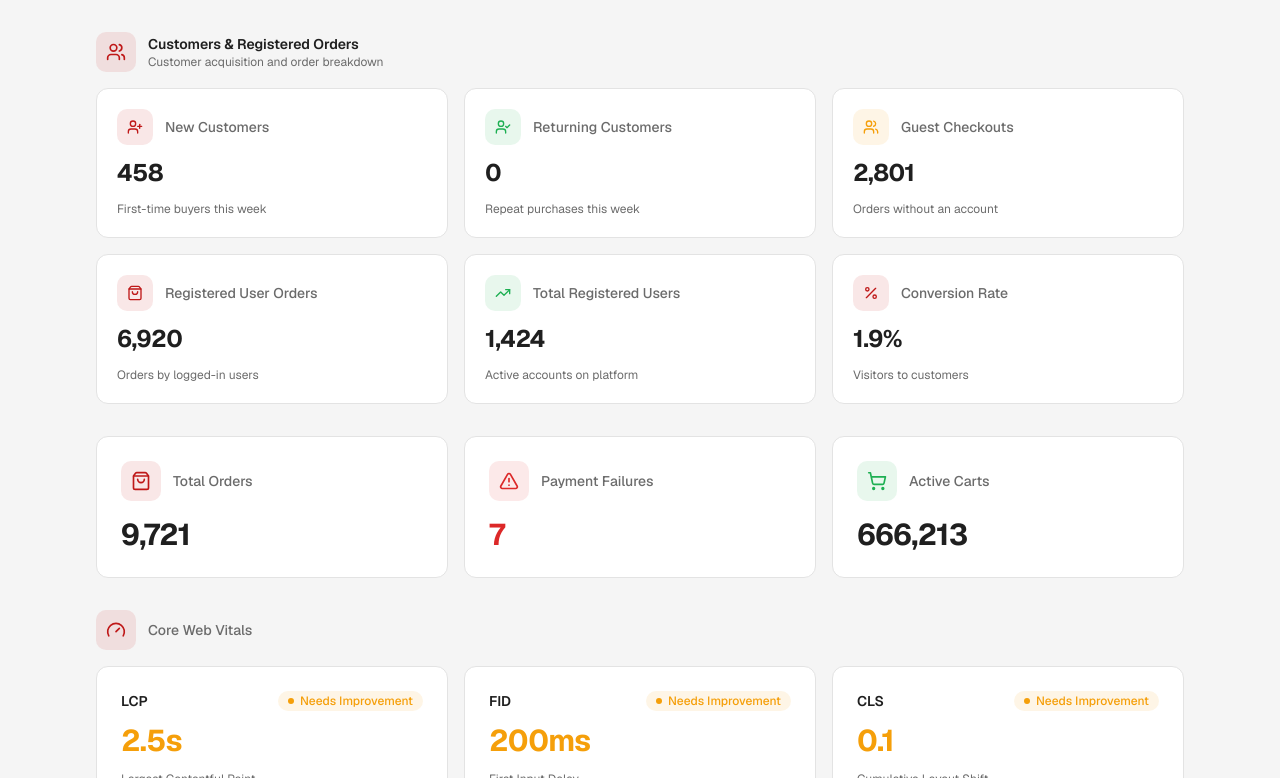
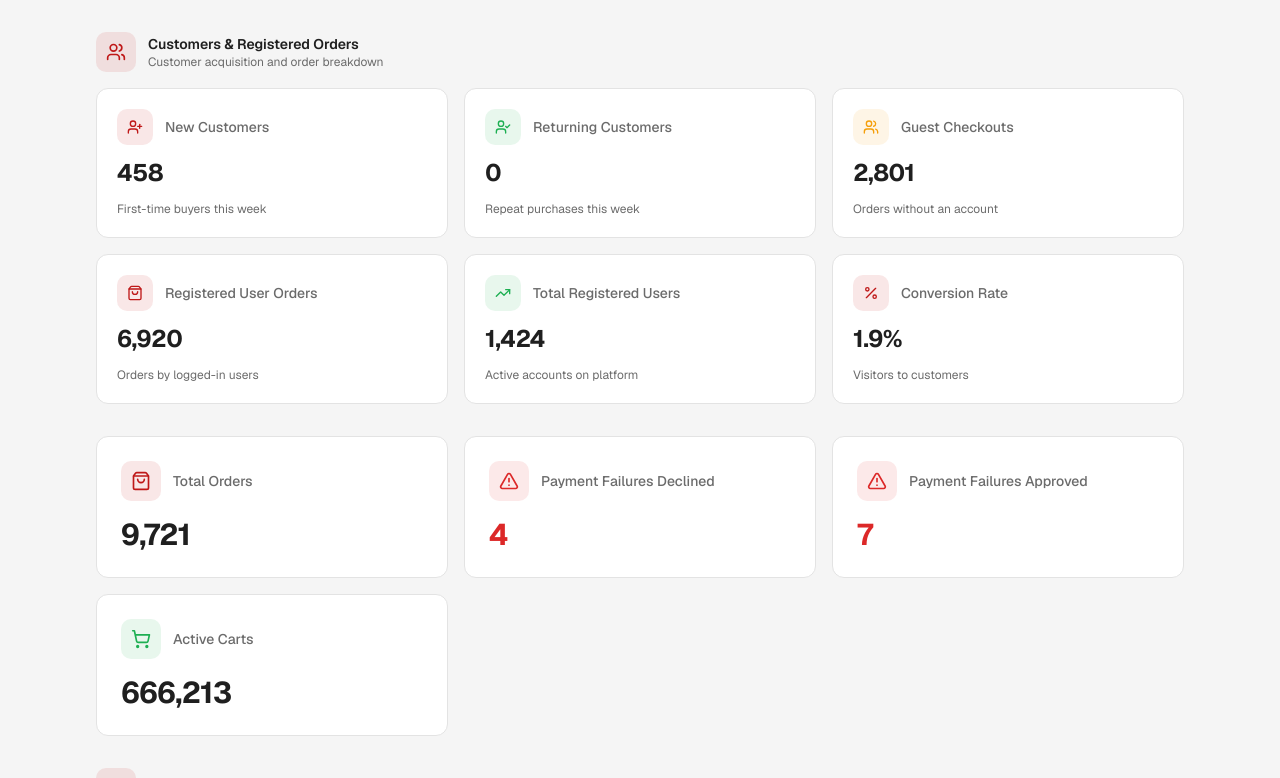
Before and after one commit to jjtech-digital/KWH-Health-Report, a Next.js app: page /report/1/1 in a window 1280 px wide. Shown: the part 660-1438 px from the top of the page. Built offline with nearby package versions, Linux system fonts and the light colour scheme.

Commit message:
REFACTOR: Enhance health reporting components with week-based data and improve data handling

```diff
--- a/app/page.tsx
+++ b/app/page.tsx
@@ -4,7 +4,6 @@ import { generateReportIndex } from "@/lib/weeks"
 
 export default function Home() {
   const data = generateReportIndex()
-
   return (
     <main className="min-h-screen bg-background">
       <header className="bg-card border-b border-border">
--- a/app/report/[year]/[week]/page.tsx
+++ b/app/report/[year]/[week]/page.tsx
@@ -14,7 +14,8 @@ export default async function ReportPage({
   params: Promise<{ year: string; week: string }>
 }) {
   const { year, week } = await params
-  const weekNum = parseInt(week.replace("w", ""), 10)
+  const weekNum = parseInt(week.replace("w", ""), 10);
+
   const { start, end } = getWeekDateRange(parseInt(year, 10), weekNum)
 
   const formattedRange = `${start.toLocaleDateString("en-AU", {
@@ -70,15 +71,15 @@ export default async function ReportPage({
       <div className="mx-auto max-w-6xl px-4 sm:px-6 lg:px-8 py-8 flex flex-col gap-8">
         <div className="grid grid-cols-1 lg:grid-cols-5 gap-6">
           <div className="lg:col-span-3">
-            <TrafficOverview />
+            <TrafficOverview weekNumber={weekNum} />
           </div>
           <div className="lg:col-span-2">
-            <SystemHealth />
+            <SystemHealth weekNumber={weekNum} />
           </div>
         </div>
-        <CustomerOrders />
-        <EcommerceStats />
-        <WebVitals />
+        <CustomerOrders weekNumber={weekNum} />
+        <EcommerceStats weekNumber={weekNum} />
+        <WebVitals weekNumber={weekNum} />
       </div>
     </main>
   )
--- a/components/customer-orders.tsx
+++ b/components/customer-orders.tsx
@@ -1,7 +1,7 @@
 import { Users, UserPlus, UserCheck, ShoppingBag, TrendingUp, PercentIcon } from "lucide-react"
 import { healthData } from "@/lib/data"
 
-export function CustomerOrders() {
+export function CustomerOrders({weekNumber}: Readonly<{weekNumber: number}>) {
   const {
     first_time_buyers,
     returning_customers,
@@ -9,12 +9,12 @@ export function CustomerOrders() {
     registered_user_orders,
     total_registered_users,
     conversion_rate,
-  } = healthData[0].customers
+  } = healthData?.find((data) => data?.week_number === weekNumber)?.customers || {}
 
   const stats = [
     {
       label: "New Customers",
-      value: first_time_buyers.toLocaleString(),
+      value: first_time_buyers?.toLocaleString(),
       description: "First-time buyers this week",
       icon: UserPlus,
       iconColor: "text-primary",
@@ -22,7 +22,7 @@ export function CustomerOrders() {
     },
     {
       label: "Returning Customers",
-      value: returning_customers.toLocaleString(),
+      value: returning_customers?.toLocaleString(),
       description: "Repeat purchases this week",
       icon: UserCheck,
       iconColor: "text-[hsl(var(--success))]",
@@ -30,7 +30,7 @@ export function CustomerOrders() {
     },
     {
       label: "Guest Checkouts",
-      value: guest_checkouts.toLocaleString(),
+      value: guest_checkouts?.toLocaleString(),
       description: "Orders without an account",
       icon: Users,
       iconColor: "text-[hsl(var(--warning))]",
@@ -38,7 +38,7 @@ export function CustomerOrders() {
     },
     {
       label: "Registered User Orders",
-      value: registered_user_orders.toLocaleString(),
+      value: registered_user_orders?.toLocaleString(),
       description: "Orders by logged-in users",
       icon: ShoppingBag,
       iconColor: "text-primary",
@@ -46,7 +46,7 @@ export function CustomerOrders() {
     },
     {
       label: "Total Registered Users",
-      value: total_registered_users.toLocaleString(),
+      value: total_registered_users?.toLocaleString(),
       description: "Active accounts on platform",
       icon: TrendingUp,
       iconColor: "text-[hsl(var(--success))]",
--- a/components/ecommerce-stats.tsx
+++ b/components/ecommerce-stats.tsx
@@ -1,21 +1,30 @@
-import { ShoppingBag, AlertTriangle, ShoppingCart } from "lucide-react"
-import { healthData } from "@/lib/data"
+import { ShoppingBag, AlertTriangle, ShoppingCart } from "lucide-react";
+import { healthData } from "@/lib/data";
 
-export function EcommerceStats() {
-  const { total_orders, payment_failures_approved, payment_failures_declined, active_carts } = healthData[0].ecommerce
+export function EcommerceStats({weekNumber}: Readonly<{weekNumber: number}>) {
+  const { total_orders, payment_failures_declined, payment_failures_approved, active_carts } =
+    healthData?.find((data) => data?.week_number === weekNumber)?.ecommerce || {};
 
   const stats = [
     {
       label: "Total Orders",
-      value: total_orders.toLocaleString(),
+      value: total_orders?.toLocaleString(),
       icon: ShoppingBag,
       iconColor: "text-primary",
       iconBg: "bg-primary/10",
       valueColor: "text-card-foreground",
     },
     {
-      label: "Payment Failures",
-      value: payment_failures_approved.toLocaleString(),
+      label: "Payment Failures Declined",
+      value: payment_failures_declined?.toLocaleString(),
+      icon: AlertTriangle,
+      iconColor: "text-[hsl(var(--destructive))]",
+      iconBg: "bg-[hsl(var(--destructive))]/10",
+      valueColor: "text-[hsl(var(--destructive))]",
+    },
+    {
+      label: "Payment Failures Approved",
+      value: payment_failures_approved?.toLocaleString(),
       icon: AlertTriangle,
       iconColor: "text-[hsl(var(--destructive))]",
       iconBg: "bg-[hsl(var(--destructive))]/10",
@@ -23,13 +32,13 @@ export function EcommerceStats() {
     },
     {
       label: "Active Carts",
-      value: active_carts.toLocaleString(),
+      value: active_carts?.toLocaleString(),
       icon: ShoppingCart,
       iconColor: "text-[hsl(var(--success))]",
       iconBg: "bg-[hsl(var(--success))]/10",
       valueColor: "text-card-foreground",
     },
-  ]
+  ];
 
   return (
     <section className="grid grid-cols-1 sm:grid-cols-3 gap-4">
@@ -44,11 +53,17 @@ export function EcommerceStats() {
             >
               <stat.icon className={`w-5 h-5 ${stat.iconColor}`} />
             </div>
-            <span className="text-sm font-medium text-muted-foreground">{stat.label}</span>
+            <span className="text-sm font-medium text-muted-foreground">
+              {stat.label}
+            </span>
           </div>
-          <p className={`text-2xl sm:text-3xl font-bold tracking-tight ${stat.valueColor}`}>{stat.value}</p>
+          <p
+            className={`text-2xl sm:text-3xl font-bold tracking-tight ${stat.valueColor}`}
+          >
+            {stat.value}
+          </p>
         </div>
       ))}
     </section>
-  )
+  );
 }
--- a/components/report-index.tsx
+++ b/components/report-index.tsx
@@ -82,7 +82,6 @@ function MonthSection({ monthGroup, year, defaultOpen }: { monthGroup: MonthGrou
 export function ReportIndex({ data }: { data: YearGroup[] }) {
   const [activeYear, setActiveYear] = useState(data[0]?.year ?? new Date().getFullYear())
   const activeData = data.find((y) => y.year === activeYear)
-
   return (
     <div className="flex flex-col gap-6">
       {/* Year tabs */}
--- a/components/traffic-overview.tsx
+++ b/components/traffic-overview.tsx
@@ -10,8 +10,8 @@ const BROWSER_COLORS: Record<string, string> = {
   Other: "bg-muted-foreground",
 }
 
-export function TrafficOverview() {
-  const { total_views, top_pages, browsers } = healthData[0].traffic
+export function TrafficOverview({weekNumber}: Readonly<{weekNumber: number}>) {
+  const { total_views, top_pages, browsers } = healthData?.find((data) => data?.week_number === weekNumber)?.traffic || { total_views: 0, top_pages: [], browsers: [] };
   const maxViews = top_pages[0]?.views ?? 1
 
   return (
--- a/components/web-vitals.tsx
+++ b/components/web-vitals.tsx
@@ -22,29 +22,29 @@ function getVitalStatus(metric: string, value: string): { color: string; label:
   }
 }
 
-export function WebVitals() {
-  const vitals = healthData[0].web_vitals
+export function WebVitals({weekNumber}: Readonly<{weekNumber: number}>) {
+  const vitals = healthData?.find((data) => data?.week_number === weekNumber)?.web_vitals;
 
   const metrics = [
     {
       key: "lcp",
       label: "LCP",
       description: "Largest Contentful Paint",
-      value: vitals.lcp,
+      value: vitals?.lcp,
       threshold: "< 2.5s",
     },
     {
       key: "fid",
       label: "FID",
       description: "First Input Delay",
-      value: vitals.fid,
+      value: vitals?.fid,
       threshold: "< 100ms",
     },
     {
       key: "cls",
       label: "CLS",
       description: "Cumulative Layout Shift",
-      value: vitals.cls,
+      value: vitals?.cls,
       threshold: "< 0.1",
     },
   ]
@@ -59,7 +59,7 @@ export function WebVitals() {
       </div>
       <div className="grid grid-cols-1 sm:grid-cols-3 gap-4">
         {metrics.map((metric) => {
-          const status = getVitalStatus(metric.key, metric.value)
+          const status = getVitalStatus(metric.key, metric.value || "")
           return (
             <div
               key={metric.key}
--- a/lib/data.ts
+++ b/lib/data.ts
@@ -1,21 +1,22 @@
 export const healthData = [
   {
+    week_number: 1,
     traffic: {
       total_views: 640465,
       top_pages: [
-        { path: '/', views: 78939 },
-        { path: '/search', views: 70253 },
-        { path: '/checkout', views: 25566 },
-        { path: '/clearance-specials', views: 13852 },
-        { path: '/cart', views: 10375 },
+        { path: "/", views: 78939 },
+        { path: "/search", views: 70253 },
+        { path: "/checkout", views: 25566 },
+        { path: "/clearance-specials", views: 13852 },
+        { path: "/cart", views: 10375 },
       ],
       browsers: [
-        { name: 'Chrome', views: 205900, percentage: 42.0 },
-        { name: 'Safari', views: 183740, percentage: 37.5 },
-        { name: 'Other', views: 49746, percentage: 10.1 },
-        { name: 'Edge', views: 23196, percentage: 4.7 },
-        { name: 'Firefox', views: 14446, percentage: 2.9 },
-        { name: 'Samsung Internet', views: 13140, percentage: 2.7 },
+        { name: "Chrome", views: 205900, percentage: 42.0 },
+        { name: "Safari", views: 183740, percentage: 37.5 },
+        { name: "Other", views: 49746, percentage: 10.1 },
+        { name: "Edge", views: 23196, percentage: 4.7 },
+        { name: "Firefox", views: 14446, percentage: 2.9 },
+        { name: "Samsung Internet", views: 13140, percentage: 2.7 },
       ],
     },
     reliability: {
@@ -45,9 +46,9 @@ export const healthData = [
       conversion_rate: '1.9%',
     },
     web_vitals: {
-      lcp: '2.5s',
-      fid: '200ms',
-      cls: '0.1',
+      lcp: "2.5s",
+      fid: "200ms",
+      cls: "0.1",
     },
   },
 ];
--- a/lib/weeks.ts
+++ b/lib/weeks.ts
@@ -51,6 +51,12 @@ export function generateReportIndex(): YearGroup[] {
 
     for (let w = 1; w <= maxWeek; w++) {
       const { start, end } = getWeekDateRange(y, w)
+
+      // Only add the week if the current day has passed it
+      if (now <= end) {
+        continue
+      }
+
       const monthName = format(start, "MMMM")
       const monthIdx = start.getMonth()
 
@@ -79,6 +85,13 @@ export function generateReportIndex(): YearGroup[] {
     const months: MonthGroup[] = []
     for (const [key, weeks] of monthMap) {
       const [idxStr, month] = key.split("-")
+
+      // Sort weeks by start date and renumber starting from 1 for each month
+      weeks.sort((a, b) => a.startDate.getTime() - b.startDate.getTime())
+      weeks.forEach((week, index) => {
+        week.week = index + 1
+      })
+
       months.push({
         month,
         monthIndex: parseInt(idxStr, 10),
```
Also changed, not shown: components/system-health.tsx (+5 -4 lines).
